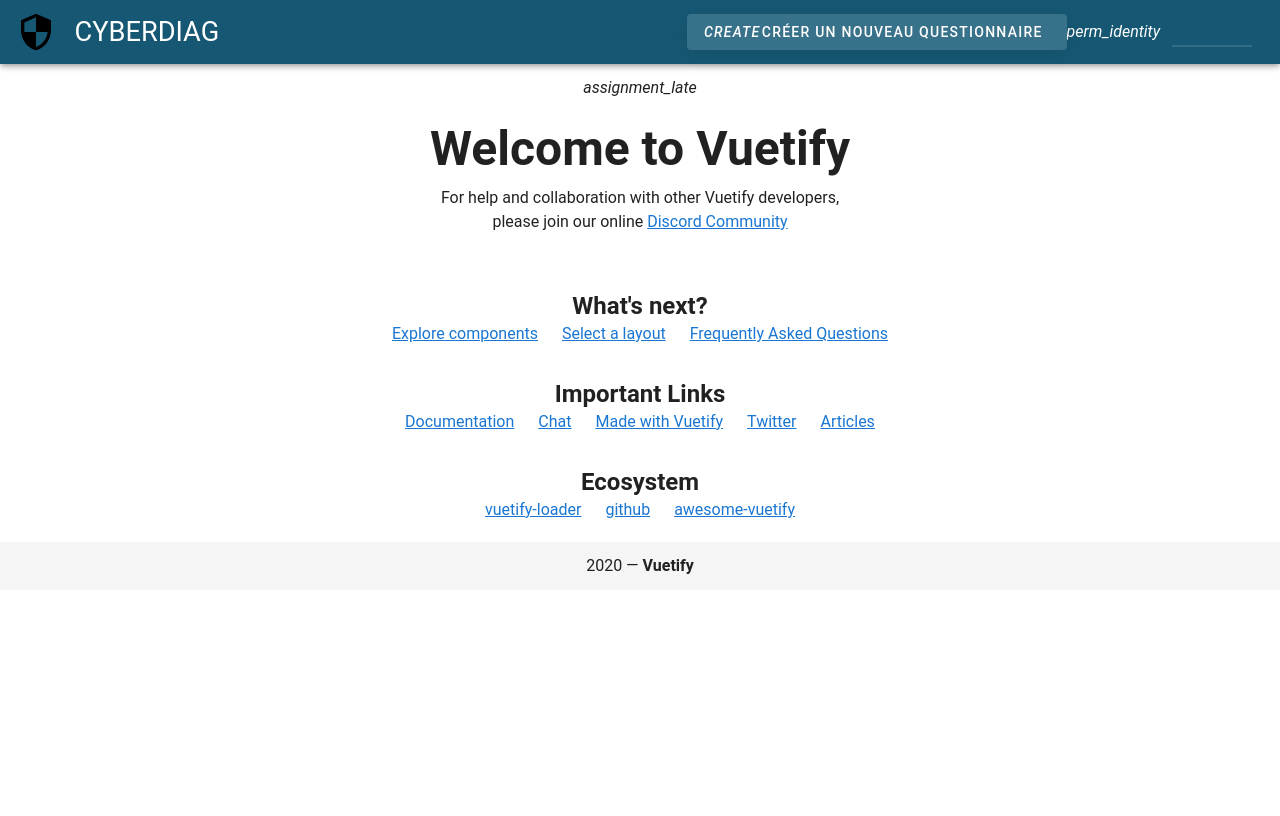
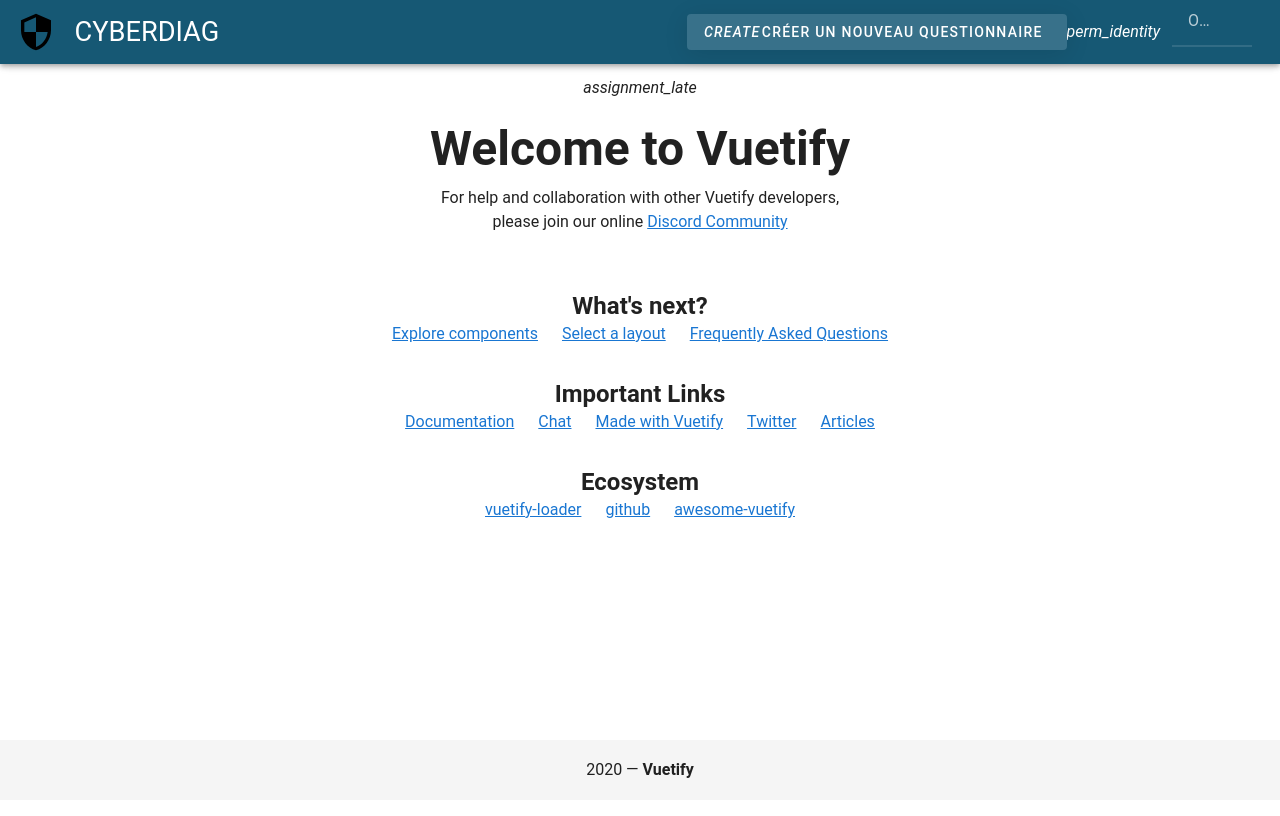
Before and after one commit to corinnerusso/cyberdiag_front, a Vue app: page / in a window 1280 px wide. Shown: the top 816 px of the page. Built offline with nearby package versions, Linux system fonts and the light colour scheme; the HTML template or start-up script is replaced by a standard one.

Commit message:
add footer

```diff
--- a/src/App.vue
+++ b/src/App.vue
@@ -35,9 +35,11 @@
       </div>
       <v-col cols="12" sm="1">
         <v-overflow-btn
+          icon="true"
           class="my-2"
-          :items="dropdown_choice"
-          target="#dropdown-example"
+          :items="dropdown_font"
+          label="Overflow Btn"
+          target="#dropdown-example-1"
         ></v-overflow-btn>
       </v-col>
     </v-app-bar>
@@ -46,13 +48,11 @@
       <HelloWorld />
     </v-content>
     <div id="app">
-      <v-app id="inspire">
-        <v-footer padless>
-          <v-col class="text-center" cols="12">
-            {{ new Date().getFullYear() }} — <strong>Vuetify</strong>
-          </v-col>
-        </v-footer>
-      </v-app>
+      <v-footer>
+        <v-col class="text-center" cols="12">
+          {{ new Date().getFullYear() }} — <strong>Vuetify</strong>
+        </v-col>
+      </v-footer>
     </div>
   </v-app>
 </template>
```
